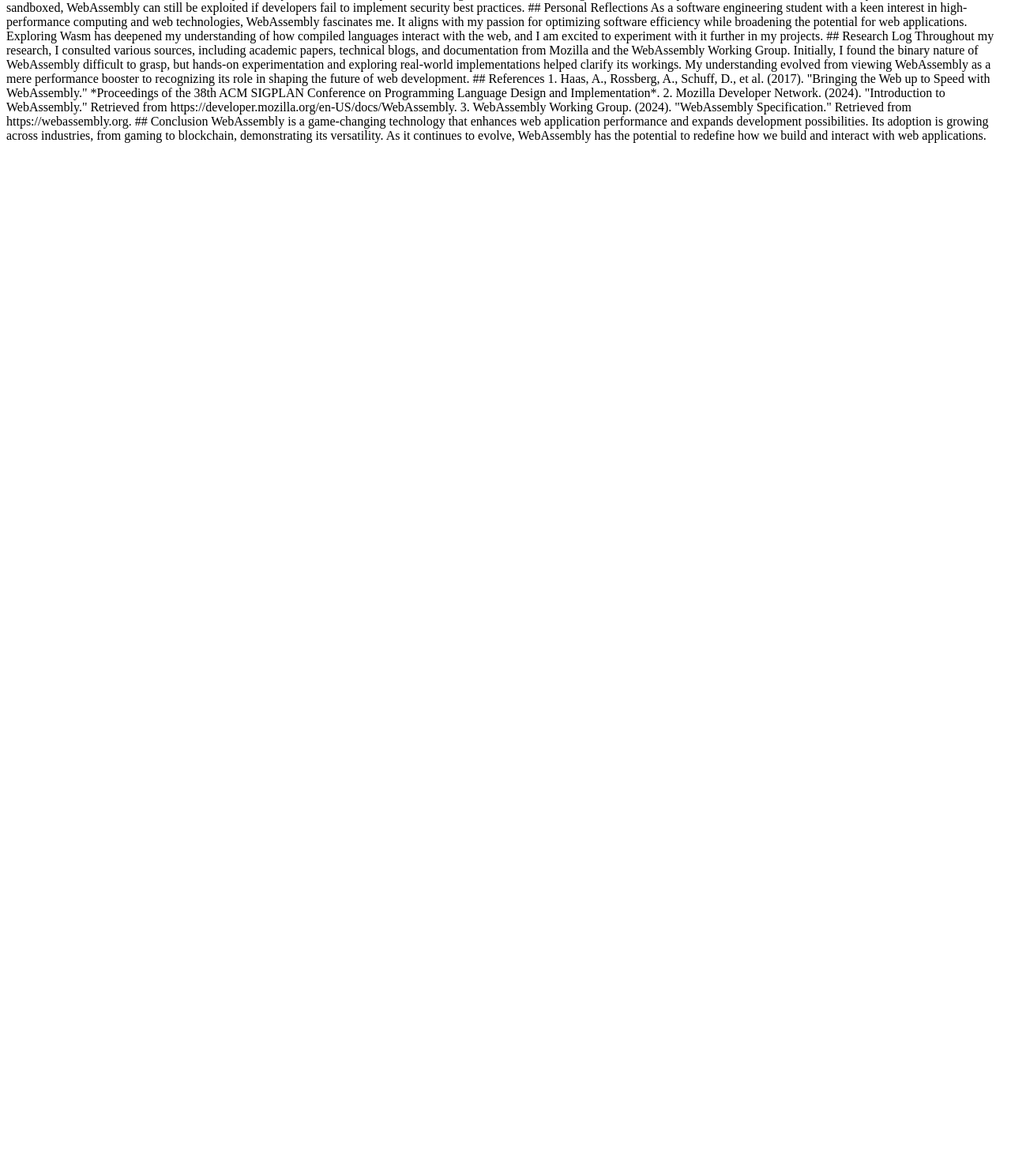
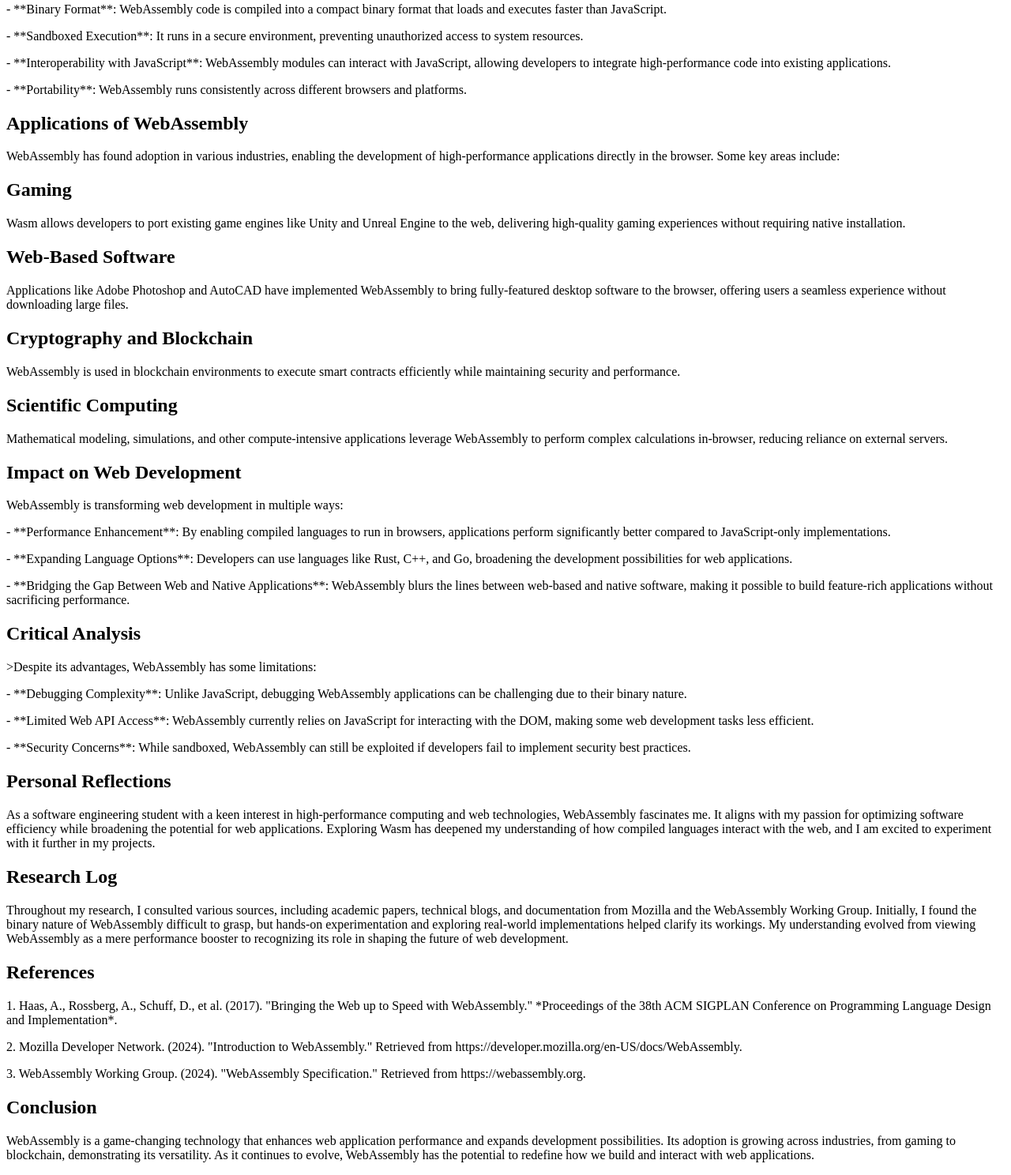
Before and after one commit to LoganShmogan/Blog, a plain HTML site: page index.html in a window 1280 px wide. Shown: the part 331-1819 px from the top of the page at 79% size. Before the commit the page ends 800 px from the top, so only its background shows below. Drawn offline with Linux system fonts and the light colour scheme.

Commit message:
Update index.html

```diff
--- a/index.html
+++ b/index.html
@@ -4,60 +4,60 @@
     <title>Dynamic Web Solutions Asignment One. Blog Post.</title>
 </head>
 <body>
-# Exploring WebAssembly (Wasm): The Future of High-Performance Web Applications
+<h1>Exploring WebAssembly (Wasm): The Future of High-Performance Web Applications</h1>
 
-## Introduction
-The evolution of web technologies has drastically reshaped the way applications are built and delivered. One of the most revolutionary advancements in recent years is WebAssembly (Wasm), a technology that enables near-native performance within web browsers. This blog post explores the fundamentals of WebAssembly, its technical workings, real-world applications, and its broader impact on web development.
+<h2>Introduction</h2>
+<p>The evolution of web technologies has drastically reshaped the way applications are built and delivered. One of the most revolutionary advancements in recent years is WebAssembly (Wasm), a technology that enables near-native performance within web browsers. This blog post explores the fundamentals of WebAssembly, its technical workings, real-world applications, and its broader impact on web development.</p>
 
-## Technical Overview
-WebAssembly is a binary instruction format designed to be a portable compilation target for high-level programming languages such as C, C++, and Rust. Unlike traditional JavaScript-based web applications, WebAssembly allows developers to run pre-compiled code in the browser at near-native speed.
+<h2>Technical Overview</h2>
+<p></p>WebAssembly is a binary instruction format designed to be a portable compilation target for high-level programming languages such as C, C++, and Rust. Unlike traditional JavaScript-based web applications, WebAssembly allows developers to run pre-compiled code in the browser at near-native speed.</p>
 
-Key Features of WebAssembly:
-- **Binary Format**: WebAssembly code is compiled into a compact binary format that loads and executes faster than JavaScript.
-- **Sandboxed Execution**: It runs in a secure environment, preventing unauthorized access to system resources.
-- **Interoperability with JavaScript**: WebAssembly modules can interact with JavaScript, allowing developers to integrate high-performance code into existing applications.
-- **Portability**: WebAssembly runs consistently across different browsers and platforms.
+Key Features of WebAssembly:</h2>
+<p>- **Binary Format**: WebAssembly code is compiled into a compact binary format that loads and executes faster than JavaScript.</p>
+<p>- **Sandboxed Execution**: It runs in a secure environment, preventing unauthorized access to system resources.</p>
+<p>- **Interoperability with JavaScript**: WebAssembly modules can interact with JavaScript, allowing developers to integrate high-performance code into existing applications.</p>
+<p>- **Portability**: WebAssembly runs consistently across different browsers and platforms.</p>
 
-## Applications of WebAssembly
-WebAssembly has found adoption in various industries, enabling the development of high-performance applications directly in the browser. Some key areas include:
+<h2> Applications of WebAssembly</h2>
+<p>WebAssembly has found adoption in various industries, enabling the development of high-performance applications directly in the browser. Some key areas include:</p>
 
-### Gaming
-Wasm allows developers to port existing game engines like Unity and Unreal Engine to the web, delivering high-quality gaming experiences without requiring native installation.
+<h2> Gaming</h2>
+<p>Wasm allows developers to port existing game engines like Unity and Unreal Engine to the web, delivering high-quality gaming experiences without requiring native installation.</p>
 
-### Web-Based Software
-Applications like Adobe Photoshop and AutoCAD have implemented WebAssembly to bring fully-featured desktop software to the browser, offering users a seamless experience without downloading large files.
+<h2>  Web-Based Software</h2>
+<p>Applications like Adobe Photoshop and AutoCAD have implemented WebAssembly to bring fully-featured desktop software to the browser, offering users a seamless experience without downloading large files.</p>
 
-### Cryptography and Blockchain
-WebAssembly is used in blockchain environments to execute smart contracts efficiently while maintaining security and performance.
+<h2> Cryptography and Blockchain</h2>
+<p>WebAssembly is used in blockchain environments to execute smart contracts efficiently while maintaining security and performance.</p>
 
-### Scientific Computing
-Mathematical modeling, simulations, and other compute-intensive applications leverage WebAssembly to perform complex calculations in-browser, reducing reliance on external servers.
+<h2> Scientific Computing</h2>
+<p>Mathematical modeling, simulations, and other compute-intensive applications leverage WebAssembly to perform complex calculations in-browser, reducing reliance on external servers.</p>
 
-## Impact on Web Development
-WebAssembly is transforming web development in multiple ways:
-- **Performance Enhancement**: By enabling compiled languages to run in browsers, applications perform significantly better compared to JavaScript-only implementations.
-- **Expanding Language Options**: Developers can use languages like Rust, C++, and Go, broadening the development possibilities for web applications.
-- **Bridging the Gap Between Web and Native Applications**: WebAssembly blurs the lines between web-based and native software, making it possible to build feature-rich applications without sacrificing performance.
+<h2> Impact on Web Development</h2>
+<p>WebAssembly is transforming web development in multiple ways:</p>
+<p>- **Performance Enhancement**: By enabling compiled languages to run in browsers, applications perform significantly better compared to JavaScript-only implementations.</p>
+<p>- **Expanding Language Options**: Developers can use languages like Rust, C++, and Go, broadening the development possibilities for web applications.</p>
+<p>- **Bridging the Gap Between Web and Native Applications**: WebAssembly blurs the lines between web-based and native software, making it possible to build feature-rich applications without sacrificing performance.</p>
 
-## Critical Analysis
-Despite its advantages, WebAssembly has some limitations:
-- **Debugging Complexity**: Unlike JavaScript, debugging WebAssembly applications can be challenging due to their binary nature.
-- **Limited Web API Access**: WebAssembly currently relies on JavaScript for interacting with the DOM, making some web development tasks less efficient.
-- **Security Concerns**: While sandboxed, WebAssembly can still be exploited if developers fail to implement security best practices.
+<h2> Critical Analysis</h2>
+<p>>Despite its advantages, WebAssembly has some limitations:</p>
+<p>- **Debugging Complexity**: Unlike JavaScript, debugging WebAssembly applications can be challenging due to their binary nature.</p>
+<p>- **Limited Web API Access**: WebAssembly currently relies on JavaScript for interacting with the DOM, making some web development tasks less efficient.</p>
+<p>- **Security Concerns**: While sandboxed, WebAssembly can still be exploited if developers fail to implement security best practices.</p>
 
-## Personal Reflections
-As a software engineering student with a keen interest in high-performance computing and web technologies, WebAssembly fascinates me. It aligns with my passion for optimizing software efficiency while broadening the potential for web applications. Exploring Wasm has deepened my understanding of how compiled languages interact with the web, and I am excited to experiment with it further in my projects.
+<h2> Personal Reflections</h2>
+<p>As a software engineering student with a keen interest in high-performance computing and web technologies, WebAssembly fascinates me. It aligns with my passion for optimizing software efficiency while broadening the potential for web applications. Exploring Wasm has deepened my understanding of how compiled languages interact with the web, and I am excited to experiment with it further in my projects.</p>
 
-## Research Log
-Throughout my research, I consulted various sources, including academic papers, technical blogs, and documentation from Mozilla and the WebAssembly Working Group. Initially, I found the binary nature of WebAssembly difficult to grasp, but hands-on experimentation and exploring real-world implementations helped clarify its workings. My understanding evolved from viewing WebAssembly as a mere performance booster to recognizing its role in shaping the future of web development.
+<h2> Research Log</h2>
+<p>Throughout my research, I consulted various sources, including academic papers, technical blogs, and documentation from Mozilla and the WebAssembly Working Group. Initially, I found the binary nature of WebAssembly difficult to grasp, but hands-on experimentation and exploring real-world implementations helped clarify its workings. My understanding evolved from viewing WebAssembly as a mere performance booster to recognizing its role in shaping the future of web development.</p>
 
-## References
-1. Haas, A., Rossberg, A., Schuff, D., et al. (2017). "Bringing the Web up to Speed with WebAssembly." *Proceedings of the 38th ACM SIGPLAN Conference on Programming Language Design and Implementation*.
-2. Mozilla Developer Network. (2024). "Introduction to WebAssembly." Retrieved from https://developer.mozilla.org/en-US/docs/WebAssembly.
-3. WebAssembly Working Group. (2024). "WebAssembly Specification." Retrieved from https://webassembly.org.
+<h2> References</h2>
+<p>1. Haas, A., Rossberg, A., Schuff, D., et al. (2017). "Bringing the Web up to Speed with WebAssembly." *Proceedings of the 38th ACM SIGPLAN Conference on Programming Language Design and Implementation*.</p>
+<p>2. Mozilla Developer Network. (2024). "Introduction to WebAssembly." Retrieved from https://developer.mozilla.org/en-US/docs/WebAssembly.</p>
+<p>3. WebAssembly Working Group. (2024). "WebAssembly Specification." Retrieved from https://webassembly.org.</p>
 
-## Conclusion
-WebAssembly is a game-changing technology that enhances web application performance and expands development possibilities. Its adoption is growing across industries, from gaming to blockchain, demonstrating its versatility. As it continues to evolve, WebAssembly has the potential to redefine how we build and interact with web applications.
+<h2> Conclusion </h2>
+<p>WebAssembly is a game-changing technology that enhances web application performance and expands development possibilities. Its adoption is growing across industries, from gaming to blockchain, demonstrating its versatility. As it continues to evolve, WebAssembly has the potential to redefine how we build and interact with web applications.</p>
 
 
 </body>
```
